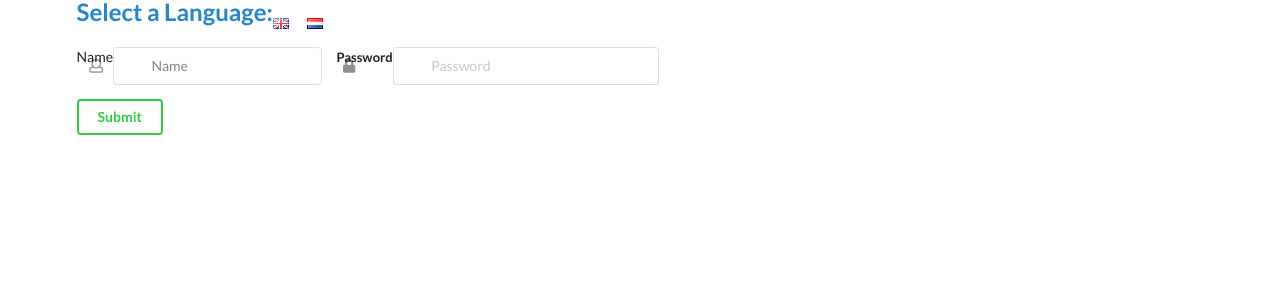
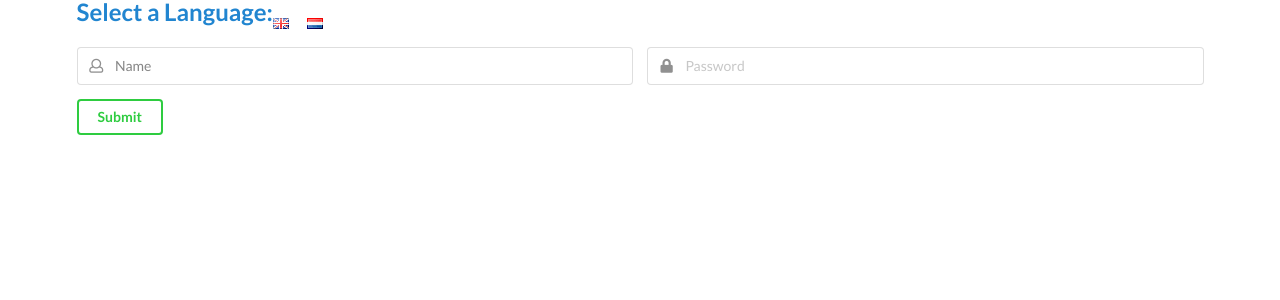
Before and after one commit to tom2kota/international-form-react-context, a React (Create React App) app: page / in a window 1280 px wide. Shown: the top 300 px of the page. Built offline with nearby package versions, Linux system fonts and the light colour scheme.

Commit message:
Update Field.js

```diff
--- a/src/components/Field.js
+++ b/src/components/Field.js
@@ -9,24 +9,22 @@ class Field extends Component {
         const passwordText = (this.context === 'English') ? 'Password' : 'Wachtwoord'
 
         return (
-            <div className="ui form">
-                <div className="fields">
+            <div className="two fields">
 
-                    <div className="field">
-                        <div className="ui left icon input focus">
-                            <label>{usernameText}</label>
-                            <input type="text" placeholder={usernameText}/>
-                            <i className="user outline icon"/>
-                        </div>
+                <div className="field">
+                    <div className="ui left icon input focus">
+                        <input type="text" placeholder={usernameText}/>
+                        <i className="user outline icon"/>
                     </div>
+                </div>
 
-                    <div className="ui left icon input field">
-                        <label>{passwordText}</label>
-                        <input type="password" placeholder="Password"/>
+                <div className="field">
+                    <div className="ui left icon input">
+                        <input type="password" placeholder={passwordText}/>
                         <i className="lock icon"/>
                     </div>
+                </div>
 
-                </div>
             </div>
         )
     }
```
